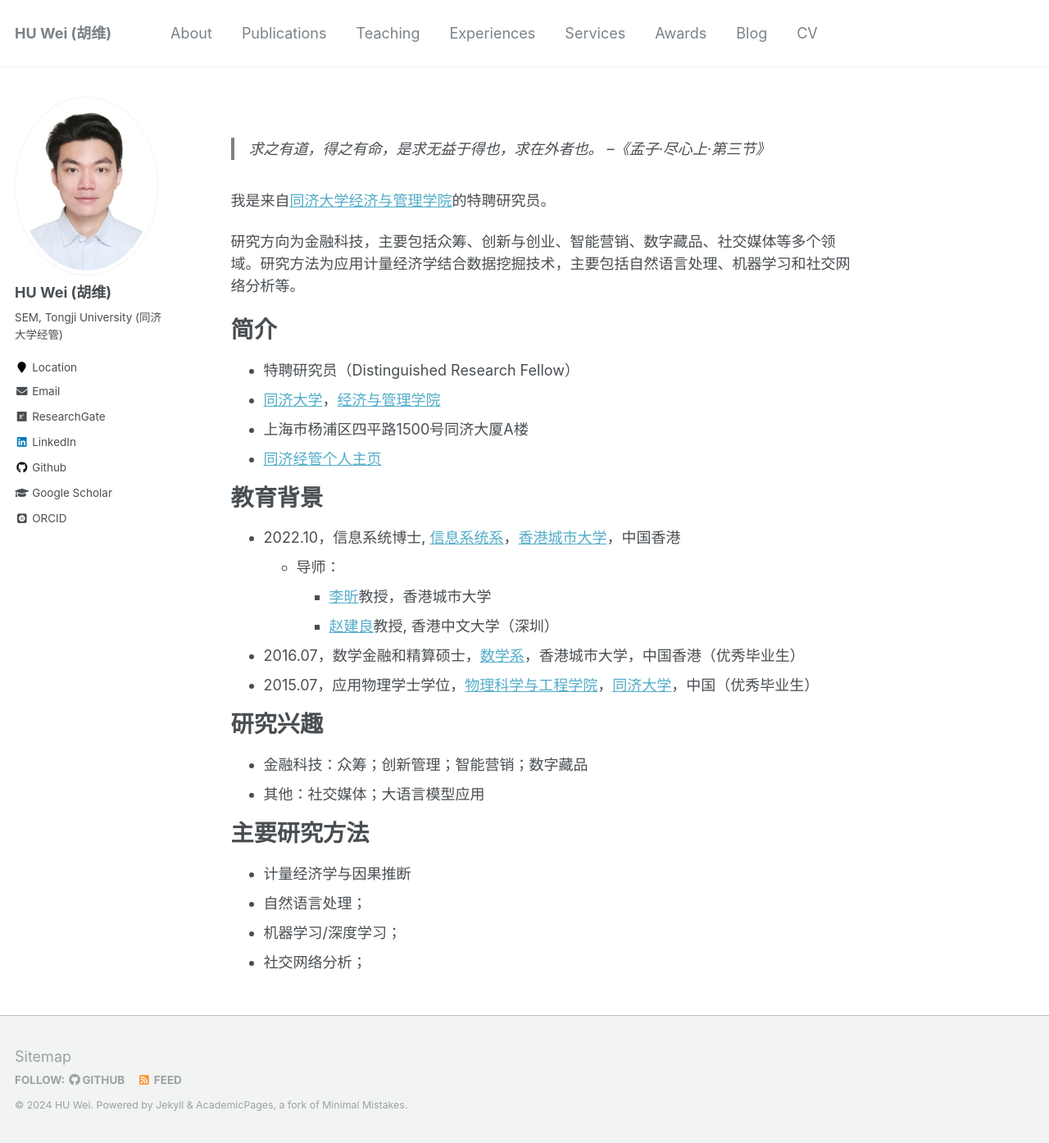
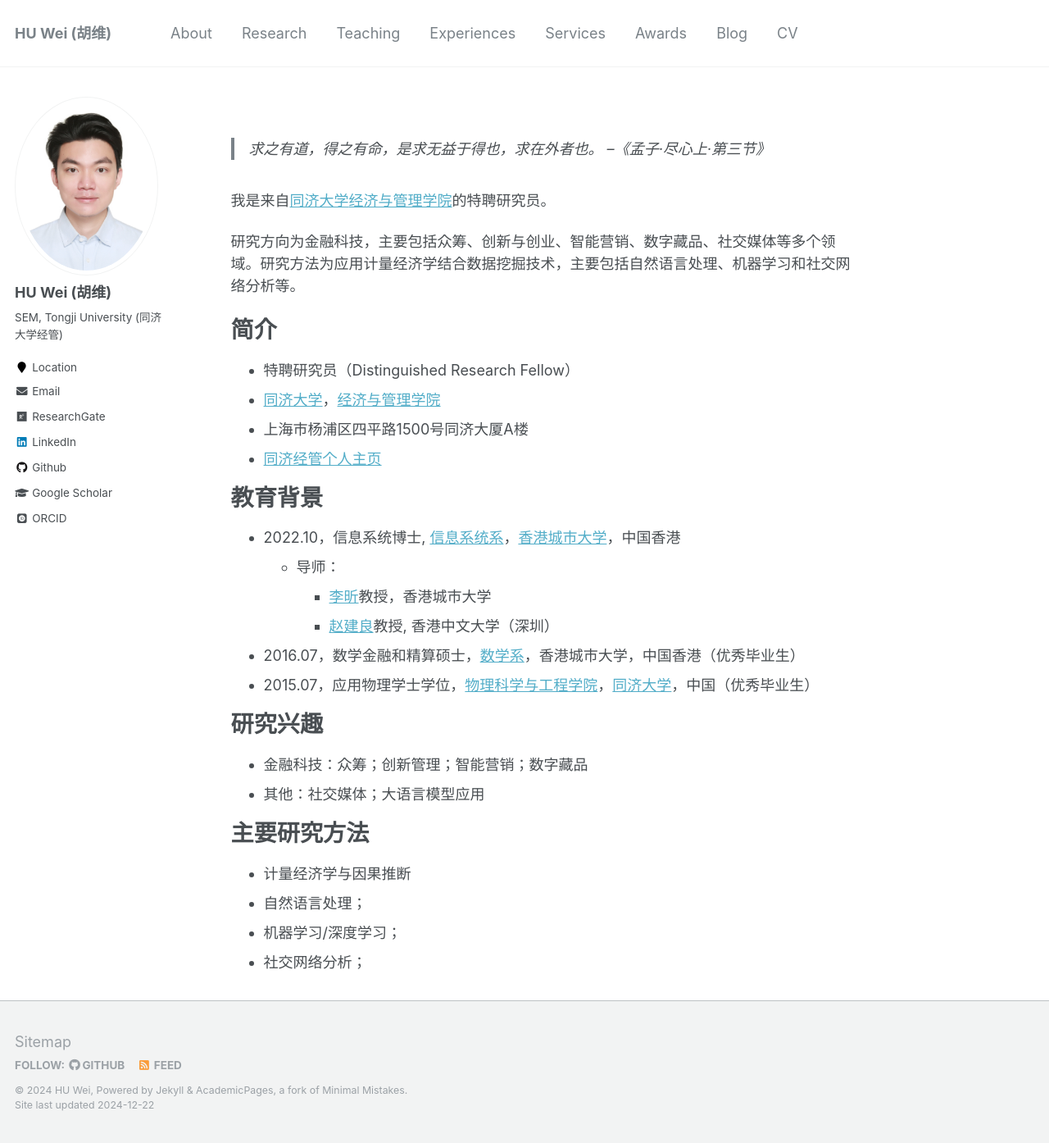
Before and after one commit to huwei-vincent/huwei-vincent.github.io, a Jekyll site: the page built from _pages/about-cn.md, in a window 1280 px wide and 1394 px high. Shown: the whole window at 82% size. Built offline with Jekyll 4.4.1, drawn with Linux system fonts in a browser that asks for light colours; some web fonts are replaced.

Commit message:
update footer.html

```diff
--- a/_data/navigation.yml
+++ b/_data/navigation.yml
@@ -6,7 +6,7 @@ main:
   # - title: "Publications"
   #   url: /publications/
 
-  - title: "Publications"
+  - title: "Research"
     url: /my-publication/
 
   # - title: "Talks"
--- a/_includes/footer.html
+++ b/_includes/footer.html
@@ -21,4 +21,7 @@
   </ul>
 </div>
 
-<div class="page__footer-copyright">&copy; {{ site.time | date: '%Y' }} {{ site.name | default: site.title }}. {{ site.data.ui-text[site.locale].powered_by | default: "Powered by" }} <a href="http://jekyllrb.com" rel="nofollow">Jekyll</a> &amp; <a href="https://github.com/academicpages/academicpages.github.io">AcademicPages</a>, a fork of <a href="https://mademistakes.com/work/minimal-mistakes-jekyll-theme/" rel="nofollow">Minimal Mistakes</a>.</div>
+<div class="page__footer-copyright">
+  &copy; {{ site.time | date: '%Y' }} {{ site.name | default: site.title }}, {{ site.data.ui-text[site.locale].powered_by | default: "Powered by" }} <a href="http://jekyllrb.com" rel="nofollow">Jekyll</a> &amp; <a href="https://github.com/academicpages/academicpages.github.io">AcademicPages</a>, a fork of <a href="https://mademistakes.com/work/minimal-mistakes-jekyll-theme/" rel="nofollow">Minimal Mistakes</a>.<br />
+  Site last updated {{ "now" | date: '%Y-%m-%d' %}}
+</div>
```
